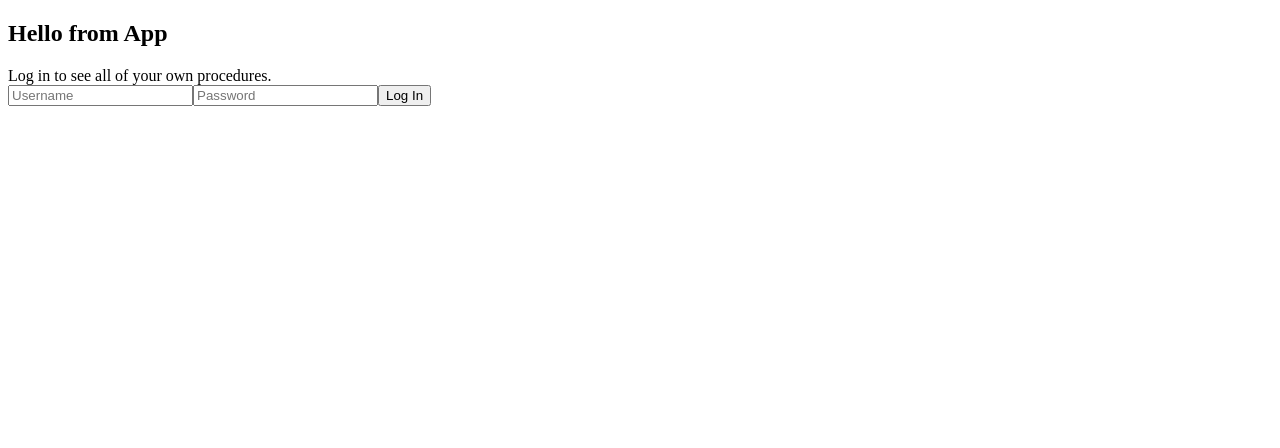
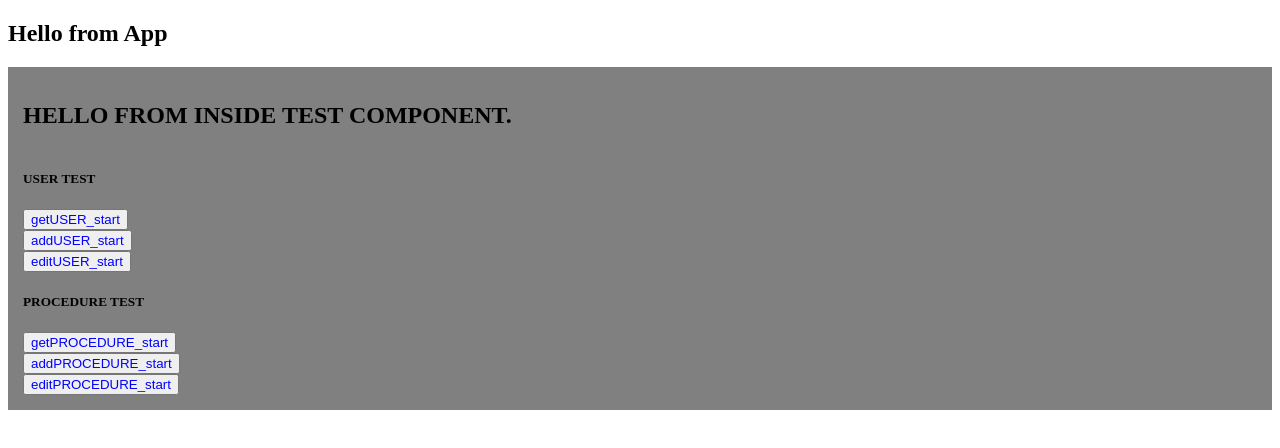
Before and after one commit to revolutionizehealth-pt-042219/buildweek-revolutionizeHealth-FE, a React (Create React App) app in the folder revo_health/: page / in a window 1280 px wide. Shown: the top 448 px of the page. Built offline with nearby package versions, Linux system fonts and the light colour scheme.

Commit message:
Login Functionality complete.
disconnected it from the main app component until we impliment a login button or Add Procedure button

```diff
--- a/revo_health/src/App.js
+++ b/revo_health/src/App.js
@@ -14,16 +14,14 @@ function App() {
     <div className="App">
       <h2>Hello from App</h2>
 
-      <ComponentWithAuthenticate />
+      <TESTcomponent />
     </div>
   );
 }
 
-const ComponentWithAuthenticate = withAuthenticate(TESTcomponent)(LoginPage);
-
 export default App;
 
-/* App before implimenting Authentication
+/* APP BEFORE AUTHENTICATION
   function App() {
     return (
       <div className="App">
@@ -36,3 +34,19 @@ function App() {
 
   export default App;
 */
+
+/*APP AFTER AUTHENTICATION
+  function App() {
+    return (
+      <div className="App">
+        <h2>Hello from App</h2>
+
+        <ComponentWithAuthenticate />
+      </div>
+    );
+  }
+
+  const ComponentWithAuthenticate = withAuthenticate(TESTcomponent)(LoginPage);
+
+  export default App;
+*/
--- a/revo_health/src/components/Login.js
+++ b/revo_health/src/components/Login.js
@@ -1,4 +1,30 @@
+// REACT
 import React, { Component } from "react";
+
+// Styled Components
+import styled from "styled-components";
+
+// STYLED COMPONENTS
+const LoginContainer = styled.div`
+  display: flex;
+  justify-content: center;
+  align-items: center;
+
+  background-color: #7eb2dd;
+  margin: auto 0;
+`;
+
+const LoginForm = styled.div`
+  display: flex;
+  justify-content: center;
+  align-items: center;
+
+  flex-direction: column;
+  padding: 10px 0px;
+`;
+
+// -- *** START CODE *** -- //
+// -- *** START CODE *** -- //
 
 class Login extends Component {
   constructor(props) {
@@ -24,10 +50,10 @@ class Login extends Component {
 
   render() {
     return (
-      <div className="container-login-form">
-        <form className="login-form">
+      <LoginContainer>
+        <LoginForm>
           <div className="login-text">
-            Log in to see all of your own procedures.
+            Log in to see all of your own procedures!
           </div>
           <input
             className="login-input"
@@ -48,8 +74,8 @@ class Login extends Component {
           <button onClick={this.handleLoginSubmit} className="login-button">
             Log In
           </button>
-        </form>
-      </div>
+        </LoginForm>
+      </LoginContainer>
     );
   }
 }
```
Lines whose indentation alone changed are shown as unchanged.
